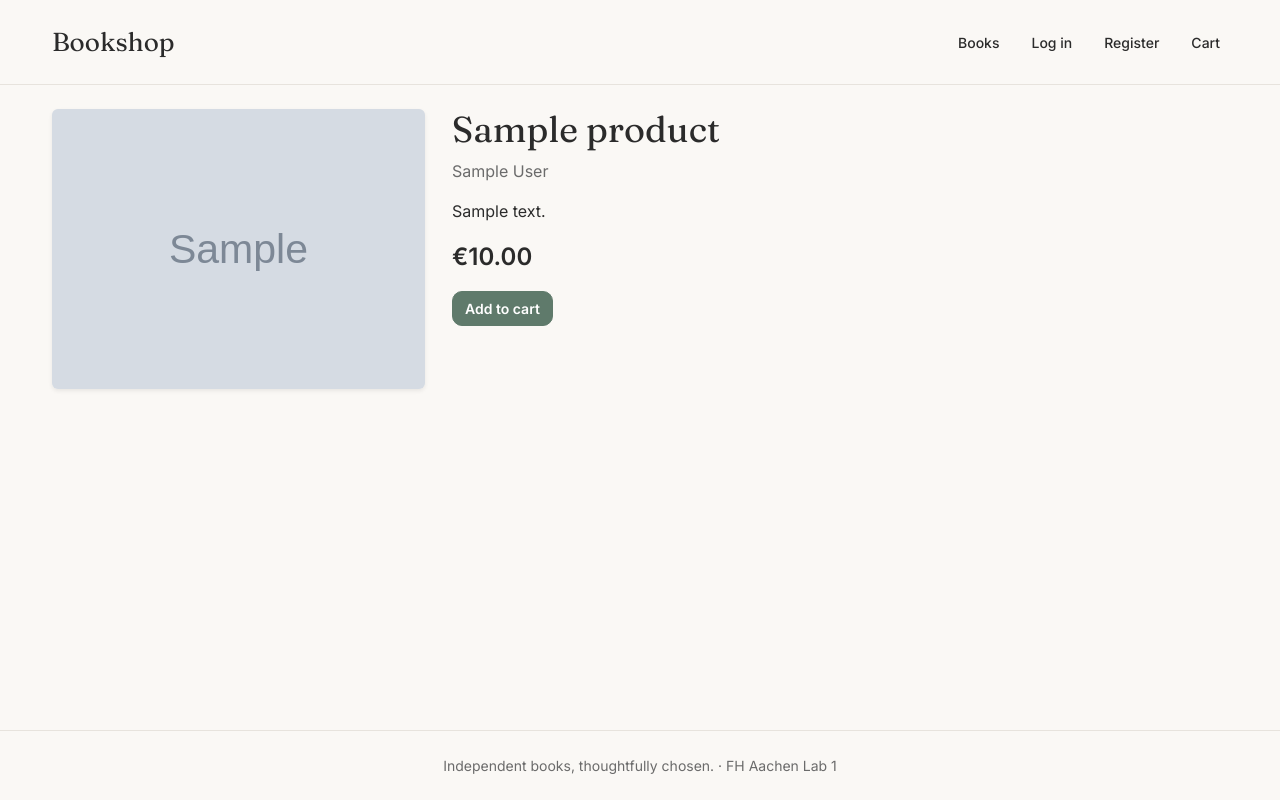
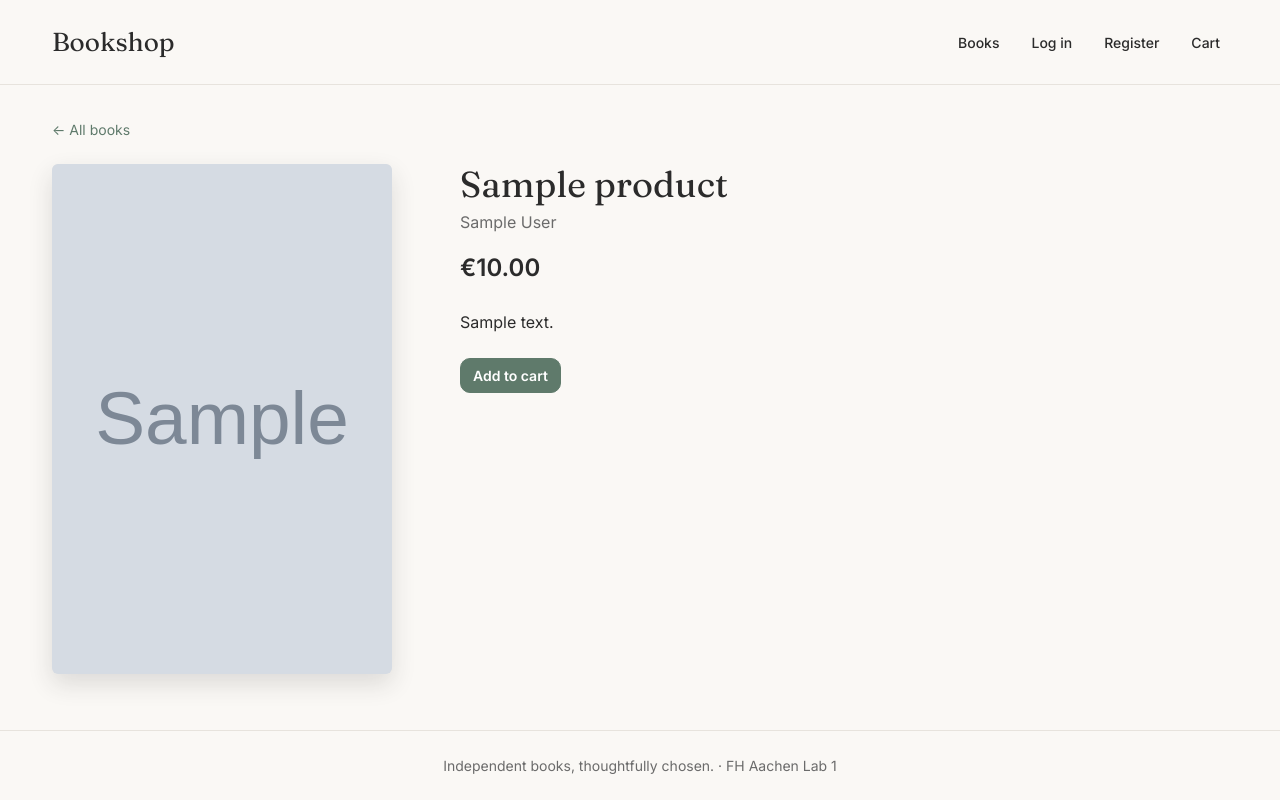
Before and after one commit to NalaMane/bookshop, a Django app: page /books/1/ in a window 1280 px wide. Run offline with Django 5.2, Linux system fonts and the light colour scheme; tables that the repository leaves empty hold one stand-in row (values such as "Sample post"); grey boxes marked "Sample" are stand-in pictures.

Commit message:
Add book covers, cleaner layout and spacing, demo data command, README update

```diff
--- a/products/templates/products/_cover.html
+++ b/products/templates/products/_cover.html
@@ -1,14 +1,15 @@
 {% comment %}
-Book cover (owner: Svenja). Shows the image from product.cover_url.
-If there is no link, or the link is broken, a grey placeholder with the title is shown instead.
-Use: {% include "products/_cover.html" with product=product css="..." %}
+Book cover (owner: Svenja). Shows the image from product.cover_url inside a fixed 2:3 frame.
+If there is no link, or the link is broken, a placeholder with the title is shown instead.
+Use: {% include "products/_cover.html" with product=product size="sm" %}   (size: sm = card, lg = detail page)
 {% endcomment %}
-{% if product.cover_url %}
-<img src="{{ product.cover_url }}" alt="Cover of {{ product.name }}" class="{{ css }}"
-     style="height: 280px; object-fit: contain; background: #f4f4f4;"
-     onerror="this.style.display='none'; this.nextElementSibling.style.display='flex';">
-{% endif %}
-<div class="{{ css }} align-items-center justify-content-center text-center text-muted p-3"
-     style="height: 280px; background: #eee; display: {% if product.cover_url %}none{% else %}flex{% endif %};">
-  📖<br>{{ product.name }}
+<div class="cover-frame cover-{{ size|default:'sm' }}">
+  {% if product.cover_url %}
+  <img src="{{ product.cover_url }}" alt="Cover of {{ product.name }}" loading="lazy"
+       onerror="this.hidden=true; this.nextElementSibling.hidden=false;">
+  {% endif %}
+  <div class="cover-placeholder" {% if product.cover_url %}hidden{% endif %}>
+    <span>{{ product.name }}</span>
+    <small>{{ product.author }}</small>
+  </div>
 </div>
--- a/products/templates/products/product_detail.html
+++ b/products/templates/products/product_detail.html
@@ -1,16 +1,20 @@
 {% extends "base.html" %}
 {% block title %}{{ product.name }}{% endblock %}
 {% block content %}
-<div class="row g-4">
-  <div class="col-md-4">
-    {% include "products/_cover.html" with product=product css="img-fluid rounded shadow-sm book-cover-large" %}
+<a class="back-link" href="{% url 'products:list' %}">&larr; All books</a>
+
+<div class="row g-4 g-lg-5 align-items-start">
+  <div class="col-sm-5 col-lg-4">
+    {% include "products/_cover.html" with product=product size="lg" %}
   </div>
-  <div class="col-md-8">
+  <div class="col-sm-7 col-lg-8">
+    <div class="book-detail">
       <h1>{{ product.name }}</h1>
-    <p class="text-muted">{{ product.author }}</p>
-    <p>{{ product.description|linebreaks }}</p>
-    <p class="fs-4 fw-bold">€{{ product.price }}</p>
-    <form method="post" action="{% url 'orders:cart_add' product.pk %}" class="d-inline">{% csrf_token %}
+      <p class="book-author">{{ product.author }}</p>
+      <p class="book-price book-price-lg">€{{ product.price }}</p>
+      <div class="book-description">{{ product.description|linebreaks }}</div>
+      <div class="d-flex flex-wrap gap-2">
+        <form method="post" action="{% url 'orders:cart_add' product.pk %}">{% csrf_token %}
           <button class="btn btn-primary">Add to cart</button>
         </form>
         {% if user.is_staff %}
@@ -19,4 +23,6 @@
         {% endif %}
       </div>
     </div>
+  </div>
+</div>
 {% endblock %}
--- a/static/css/theme.css
+++ b/static/css/theme.css
@@ -246,3 +246,81 @@ h4, .h4, h5, .h5 { font-size: 1.125rem; }
   font-weight: 500;
 }
 .errorlist li { list-style: none; }
+/* ==========================================================
+   Layout & spacing (added for cleaner, consistent spacing)
+   One spacing scale used everywhere: 4 / 8 / 16 / 24 / 32 / 48 px
+   ========================================================== */
+:root {
+  --space-1: 0.25rem;  /*  4px */
+  --space-2: 0.5rem;   /*  8px */
+  --space-3: 1rem;     /* 16px */
+  --space-4: 1.5rem;   /* 24px */
+  --space-5: 2rem;     /* 32px */
+  --space-6: 3rem;     /* 48px */
+}
+main.container { padding-top: var(--space-5) !important; padding-bottom: var(--space-6) !important; }
+.site-footer { margin-top: 0 !important; }
+
+/* page title row: title + subtitle on the left, action button on the right */
+.page-header {
+  display: flex; flex-wrap: wrap; gap: var(--space-3);
+  justify-content: space-between; align-items: flex-end;
+  margin-bottom: var(--space-4);
+}
+.page-header h1 { margin-bottom: var(--space-1); }
+
+/* search */
+.search-bar { margin-bottom: var(--space-5); max-width: 560px; }
+.search-bar .form-control { padding-left: var(--space-3); }
+
+/* book cover frame: always 2:3, image centred, never stretched */
+.cover-frame {
+  position: relative; aspect-ratio: 2 / 3; width: 100%;
+  background: #F1EEE9; border-radius: 6px; overflow: hidden;
+  display: flex; align-items: center; justify-content: center;
+}
+.cover-frame img { width: 100%; height: 100%; object-fit: cover; display: block; }
+.cover-lg { max-width: 340px; box-shadow: var(--shadow-cover); }
+.cover-placeholder {
+  position: absolute; inset: 0; padding: var(--space-3);
+  display: flex; flex-direction: column; align-items: center; justify-content: center; gap: var(--space-2);
+  text-align: center; color: var(--muted);
+  background: linear-gradient(160deg, #EFEBE4, #E3DED5);
+  font-family: var(--font-heading); font-size: 1.05rem; line-height: 1.25;
+}
+.cover-placeholder[hidden] { display: none; }
+.cover-placeholder small { font-family: var(--font-body); font-size: 0.75rem; }
+
+/* book cards on the list page */
+.book-card { overflow: hidden; transition: transform .15s ease, box-shadow .15s ease; }
+.book-card:hover { transform: translateY(-2px); box-shadow: 0 16px 40px rgba(43,43,43,.10); }
+.book-card-cover { display: block; padding: var(--space-3) var(--space-3) 0; }
+.book-card-cover .cover-frame { border-radius: 4px; box-shadow: var(--shadow-cover); }
+.book-card .card-body { display: flex; flex-direction: column; padding: var(--space-3); }
+.book-card .card-title {
+  font-size: 1.1rem; line-height: 1.3; margin-bottom: var(--space-1);
+  display: -webkit-box; -webkit-line-clamp: 2; -webkit-box-orient: vertical; overflow: hidden;
+}
+.book-card .card-title a { color: var(--text); }
+.book-author { color: var(--muted); font-size: 0.875rem; margin-bottom: var(--space-3); }
+.book-card-footer {
+  margin-top: auto; display: flex; align-items: center; justify-content: space-between; gap: var(--space-2);
+}
+.book-price { font-weight: 600; font-size: 1rem; }
+.empty-state {
+  padding: var(--space-6) var(--space-3); text-align: center; color: var(--muted);
+  border: 1px dashed var(--border); border-radius: 10px;
+}
+
+/* book detail page */
+.back-link { display: inline-block; font-size: 0.875rem; margin-bottom: var(--space-4); }
+.book-detail h1 { margin-bottom: var(--space-1); }
+.book-detail .book-author { font-size: 1rem; margin-bottom: var(--space-3); }
+.book-price-lg { font-size: 1.5rem; margin-bottom: var(--space-4); }
+.book-description { max-width: 60ch; margin-bottom: var(--space-4); color: var(--text); }
+
+@media (max-width: 575.98px) {
+  .book-card-footer { flex-direction: column; align-items: stretch; }
+  .book-card-footer .btn { width: 100%; }
+  .cover-lg { max-width: 240px; margin: 0 auto; }
+}
```
Also changed, not shown: products/templates/products/product_list.html (+28 -17 lines). Lines whose indentation alone changed are shown as unchanged.
